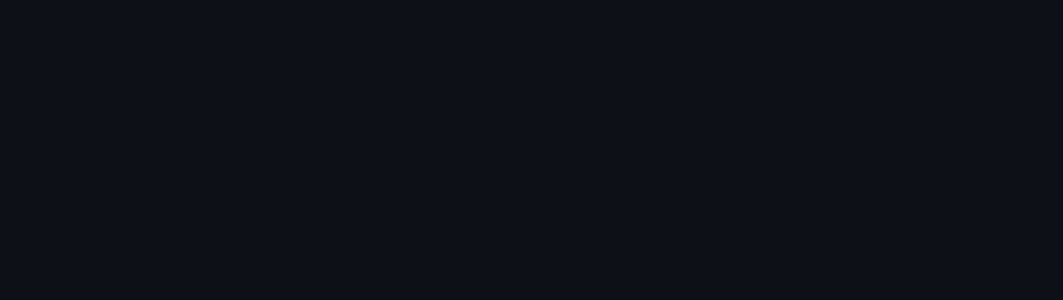
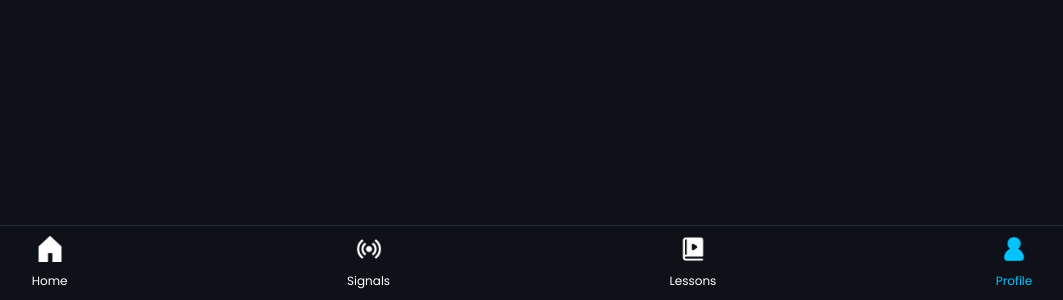
Before and after one commit to KISLY74/ClientAcademy, a React (Vite) app: page /profile in a window 1280 px wide. Shown: the part 500-800 px from the top of the page, without its empty margins (108-1171 px from the left). Built offline with nearby package versions, Linux system fonts and the light colour scheme.

Commit message:
add footer to others navs

```diff
--- a/src/pages/Lessons/Lessons.jsx
+++ b/src/pages/Lessons/Lessons.jsx
@@ -1,8 +1,11 @@
+import Footer from "../../components/Footer/Footer"
+
 export default function Lessons(){
 
     return <div className="lessons">
         <div className="lessons-container">
 
+             <Footer />
         </div>
     </div>
 }
--- a/src/pages/Profile/Profile.jsx
+++ b/src/pages/Profile/Profile.jsx
@@ -1,8 +1,11 @@
+import Footer from "../../components/Footer/Footer"
+
 export default function Profile(){
 
     return <div className="profile">
         <div className="profile-container">
 
+             <Footer />
         </div>
     </div>
 }
```
